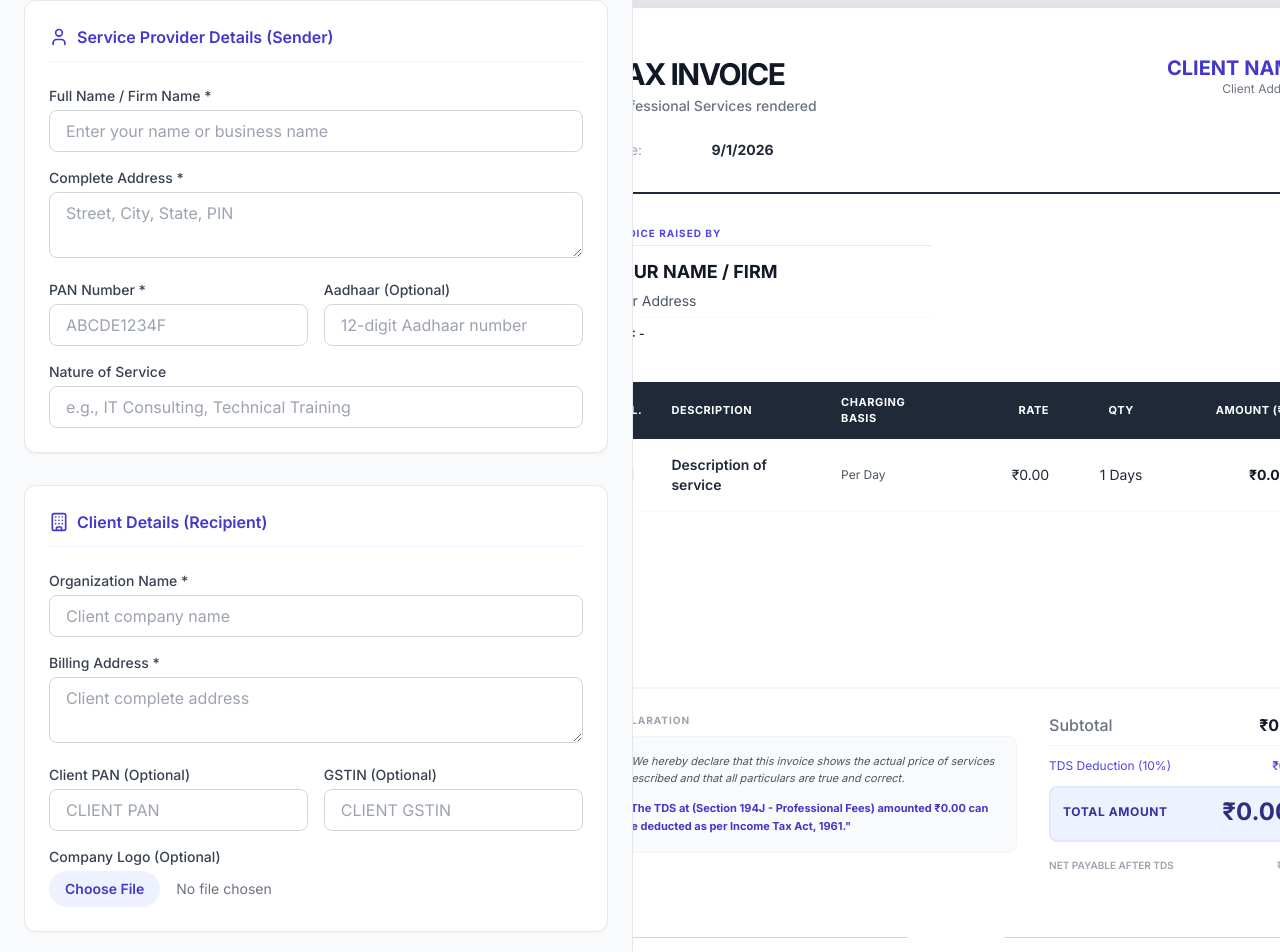
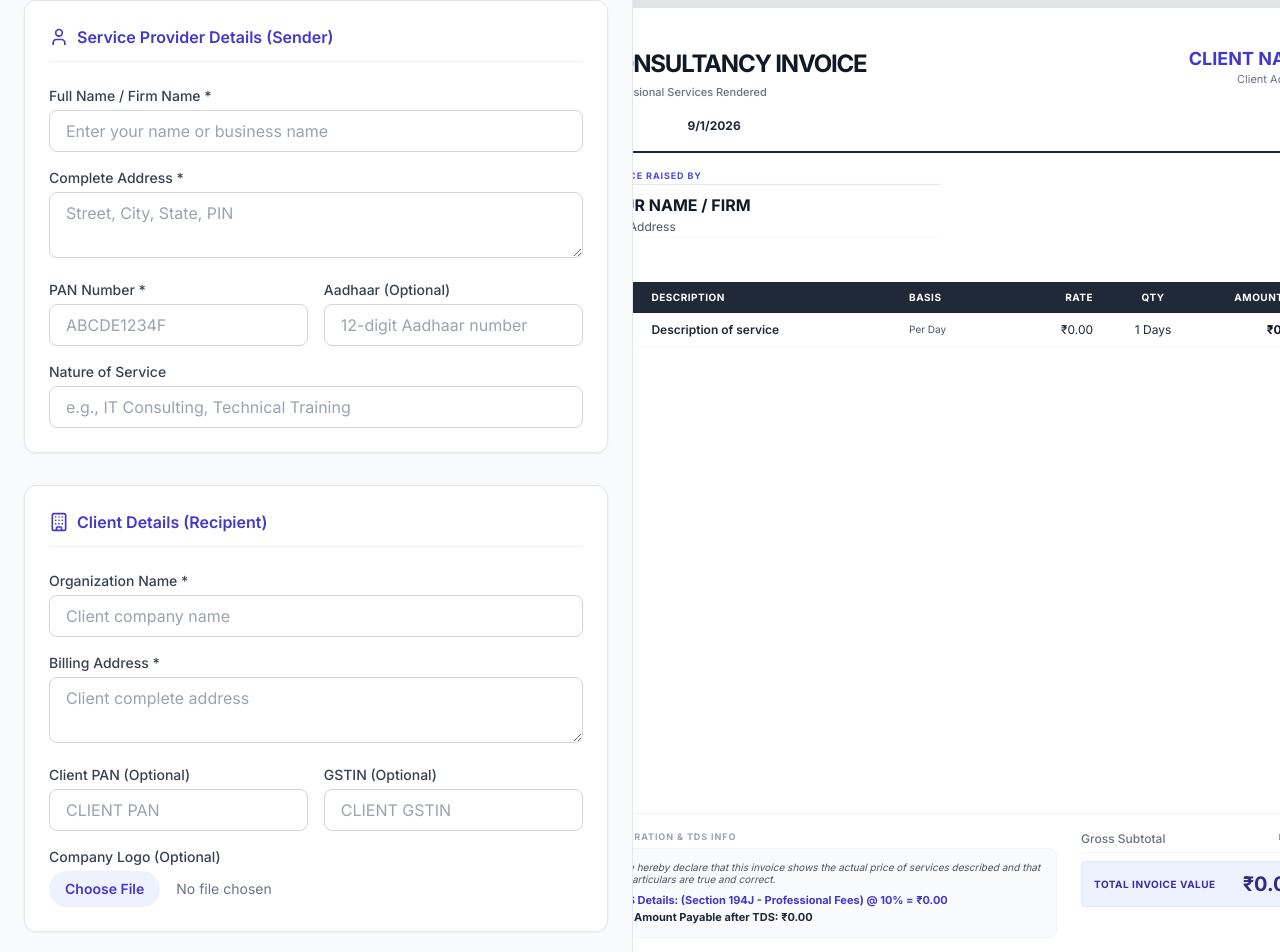
Before and after one commit to bibinjacobm/InvoiceGenPro, a React (Vite) app: page / in a window 1280 px wide. Shown: the part 101-1053 px from the top of the page. Built offline with nearby package versions, Linux system fonts and the light colour scheme.

Commit message:
Update InvoicePreview.tsx

```diff
--- a/components/InvoicePreview.tsx
+++ b/components/InvoicePreview.tsx
@@ -29,60 +29,60 @@ const InvoicePreview: React.FC<PreviewProps> = ({ data, subtotal, tdsRate, tdsAm
 
   return (
     <div className={`bg-white shadow-lg mx-auto ${isPrintMode ? 'w-full min-h-screen' : 'w-[210mm] aspect-[1/1.41] p-12'} overflow-hidden flex flex-col`} style={{
-      padding: isPrintMode ? '10mm 15mm' : '3rem',
+      padding: isPrintMode ? '10mm 12mm' : '2.5rem',
       boxSizing: 'border-box'
     }}>
       {/* Header */}
-      <div className="flex justify-between items-start border-b-2 border-gray-800 pb-8 mb-8">
+      <div className="flex justify-between items-start border-b-2 border-gray-800 pb-4 mb-4">
         <div className="flex-1">
-          <h1 className="text-3xl font-black text-gray-900 mb-1 uppercase tracking-tighter">Tax Invoice</h1>
-          <p className="text-gray-500 font-medium text-sm">Professional Services rendered</p>
+          <h1 className="text-2xl font-black text-gray-900 mb-1 uppercase tracking-tighter">Consultancy Invoice</h1>
+          <p className="text-gray-500 font-medium text-[11px]">Professional Services Rendered</p>
 
-          <div className="mt-6 space-y-1">
+          <div className="mt-4 space-y-0.5">
             {data.invoiceNumber && (
-              <div className="flex gap-2 text-sm">
-                <span className="text-gray-400 w-24">Invoice No:</span>
+              <div className="flex gap-2 text-[12px]">
+                <span className="text-gray-400 w-20">Invoice No:</span>
                 <span className="font-bold text-gray-800">{data.invoiceNumber}</span>
               </div>
             )}
-            <div className="flex gap-2 text-sm">
-              <span className="text-gray-400 w-24">Date:</span>
+            <div className="flex gap-2 text-[12px]">
+              <span className="text-gray-400 w-20">Date:</span>
               <span className="font-bold text-gray-800">{new Date(data.invoiceDate).toLocaleDateString('en-IN')}</span>
             </div>
             {data.placeOfIssue && (
-              <div className="flex gap-2 text-sm">
-                <span className="text-gray-400 w-24">Place:</span>
+              <div className="flex gap-2 text-[12px]">
+                <span className="text-gray-400 w-20">Place:</span>
                 <span className="font-bold text-gray-800 uppercase">{data.placeOfIssue}</span>
               </div>
             )}
           </div>
         </div>
-        <div className="flex flex-col items-end text-right min-w-[200px]">
+        <div className="flex flex-col items-end text-right min-w-[180px]">
           {data.logoUrl && (
-            <img src={data.logoUrl} alt="Company Logo" className="h-16 w-auto object-contain mb-4" />
+            <img src={data.logoUrl} alt="Company Logo" className="h-12 w-auto object-contain mb-3" />
           )}
-          <h2 className="text-xl font-bold text-indigo-700 leading-tight">{data.clientName || 'CLIENT NAME'}</h2>
-          <p className="text-xs text-gray-500 max-w-[250px] whitespace-pre-wrap">{data.clientAddress || 'Client Address'}</p>
+          <h2 className="text-lg font-bold text-indigo-700 leading-tight">{data.clientName || 'CLIENT NAME'}</h2>
+          <p className="text-[11px] text-gray-500 max-w-[220px] whitespace-pre-wrap">{data.clientAddress || 'Client Address'}</p>
           {data.clientPan && (
-            <p className="text-xs text-gray-800 font-semibold mt-2 uppercase">PAN: {data.clientPan}</p>
+            <p className="text-[11px] text-gray-800 font-semibold mt-1 uppercase">PAN: {data.clientPan}</p>
           )}
           {data.clientGstin && (
-            <p className="text-xs text-gray-800 font-semibold uppercase">GSTIN: {data.clientGstin}</p>
+            <p className="text-[11px] text-gray-800 font-semibold uppercase">GSTIN: {data.clientGstin}</p>
           )}
         </div>
       </div>
 
       {/* Raised By Section */}
-      <div className="grid grid-cols-2 gap-12 mb-10">
+      <div className="grid grid-cols-2 gap-8 mb-6">
         <div>
-          <h3 className="text-[10px] font-bold text-indigo-600 uppercase tracking-widest mb-3 border-b border-indigo-100 pb-1">Invoice Raised By</h3>
-          <div className="space-y-1">
-            <p className="font-bold text-gray-900 text-lg uppercase">{data.providerName || 'YOUR NAME / FIRM'}</p>
-            <p className="text-sm text-gray-600 whitespace-pre-wrap leading-relaxed">{data.providerAddress || 'Your Address'}</p>
-            <div className="mt-4 pt-2 space-y-0.5 border-t border-gray-50">
-              <p className="text-xs font-semibold text-gray-800 uppercase">PAN: {data.providerPan || '-'}</p>
-              {data.providerAadhaar && <p className="text-xs text-gray-600">Aadhaar: {data.providerAadhaar}</p>}
-              {data.natureOfService && <p className="text-xs text-indigo-600 italic">Nature of Service: {data.natureOfService}</p>}
+          <h3 className="text-[9px] font-bold text-indigo-600 uppercase tracking-widest mb-2 border-b border-indigo-100 pb-0.5">Invoice Raised By</h3>
+          <div className="space-y-0.5">
+            <p className="font-bold text-gray-900 text-base uppercase">{data.providerName || 'YOUR NAME / FIRM'}</p>
+            <p className="text-[12px] text-gray-600 whitespace-pre-wrap leading-tight">{data.providerAddress || 'Your Address'}</p>
+            <div className="mt-2 pt-1 space-y-0.5 border-t border-gray-50">
+              <p className="text-[11px] font-semibold text-gray-800 uppercase">PAN: {data.providerPan || '-'}</p>
+              {data.providerAadhaar && <p className="text-[11px] text-gray-600">Aadhaar: {data.providerAadhaar}</p>}
+              {data.natureOfService && <p className="text-[11px] text-indigo-600 italic">Nature of Service: {data.natureOfService}</p>}
             </div>
           </div>
         </div>
@@ -92,28 +92,28 @@ const InvoicePreview: React.FC<PreviewProps> = ({ data, subtotal, tdsRate, tdsAm
       <div className="flex-1">
         <table className="w-full text-left table-fixed">
           <thead>
-            <tr className="bg-gray-800 text-white text-[11px] font-bold uppercase tracking-wider">
-              <th className="px-4 py-3 rounded-l-lg w-12 text-center">Sl.</th>
-              <th className="px-4 py-3 w-auto">Description</th>
-              <th className="px-4 py-3 w-32">Charging Basis</th>
-              <th className="px-4 py-3 w-28 text-right">Rate</th>
-              <th className="px-4 py-3 w-28 text-center">Qty</th>
-              <th className="px-4 py-3 rounded-r-lg w-32 text-right">Amount (₹)</th>
+            <tr className="bg-gray-800 text-white text-[10px] font-bold uppercase tracking-wider">
+              <th className="px-3 py-2 rounded-l-md w-10 text-center">Sl.</th>
+              <th className="px-3 py-2 w-auto">Description</th>
+              <th className="px-3 py-2 w-28">Basis</th>
+              <th className="px-3 py-2 w-24 text-right">Rate</th>
+              <th className="px-3 py-2 w-24 text-center">Qty</th>
+              <th className="px-3 py-2 rounded-r-md w-28 text-right">Amount (₹)</th>
             </tr>
           </thead>
           <tbody className="divide-y divide-gray-100">
             {data.items.map((item, index) => (
-              <tr key={item.id} className="text-sm border-b border-gray-50">
-                <td className="px-4 py-4 text-gray-400 font-medium text-center">{index + 1}</td>
-                <td className="px-4 py-4 text-gray-800">
-                  <span className="font-semibold block">{item.description || 'Description of service'}</span>
+              <tr key={item.id} className="text-[12px] border-b border-gray-50">
+                <td className="px-3 py-2 text-gray-400 font-medium text-center">{index + 1}</td>
+                <td className="px-3 py-2 text-gray-800">
+                  <span className="font-semibold block leading-tight">{item.description || 'Description of service'}</span>
                 </td>
-                <td className="px-4 py-4 text-gray-600 text-xs">{item.basis}</td>
-                <td className="px-4 py-4 text-gray-800 text-right">{formatCurrency(item.rate)}</td>
-                <td className="px-4 py-4 text-gray-800 text-center">
+                <td className="px-3 py-2 text-gray-600 text-[10px]">{item.basis}</td>
+                <td className="px-3 py-2 text-gray-800 text-right">{formatCurrency(item.rate)}</td>
+                <td className="px-3 py-2 text-gray-800 text-center">
                   {item.basis === ChargingBasis.LUMP_SUM ? '' : `${item.qty} ${getBasisSuffix(item.basis)}`}
                 </td>
-                <td className="px-4 py-4 text-gray-900 font-bold text-right">{formatCurrency(item.amount)}</td>
+                <td className="px-3 py-2 text-gray-900 font-bold text-right">{formatCurrency(item.amount)}</td>
               </tr>
             ))}
           </tbody>
@@ -121,63 +121,62 @@ const InvoicePreview: React.FC<PreviewProps> = ({ data, subtotal, tdsRate, tdsAm
       </div>
 
       {/* Summary Footer */}
-      <div className="mt-8 border-t-2 border-gray-100 pt-6">
+      <div className="mt-4 border-t border-gray-100 pt-4">
         <div className="flex justify-between items-start">
-          <div className="flex-1 max-w-md">
-            <h4 className="text-[10px] font-bold text-gray-400 uppercase tracking-widest mb-2">Declaration</h4>
-            <div className="bg-gray-50 p-4 rounded-lg border border-gray-100">
-              <p className="text-[11px] text-gray-600 leading-relaxed italic">
+          <div className="flex-1 max-w-lg">
+            <h4 className="text-[9px] font-bold text-gray-400 uppercase tracking-widest mb-1">Declaration & TDS Info</h4>
+            <div className="bg-gray-50 p-3 rounded-lg border border-gray-100">
+              <p className="text-[10px] text-gray-600 leading-tight italic mb-2">
                 I/We hereby declare that this invoice shows the actual price of services described and that all particulars are true and correct.
               </p>
-              <p className="text-[11px] font-bold text-indigo-700 mt-3 leading-relaxed">
-                "The TDS at ({sectionLabel}) amounted {formatCurrency(tdsAmount)} can be deducted as per Income Tax Act, 1961."
-              </p>
+              <div className="space-y-1">
+                <p className="text-[11px] font-bold text-indigo-700 leading-tight">
+                  TDS Details: ({sectionLabel}) @ {tdsRate}% = {formatCurrency(tdsAmount)}
+                </p>
+                <p className="text-[11px] font-bold text-gray-800 leading-tight">
+                  Net Amount Payable after TDS: {formatCurrency(subtotal - tdsAmount)}
+                </p>
+              </div>
             </div>
           </div>
-          <div className="w-72 space-y-3 pl-8">
-            <div className="flex justify-between items-center pb-2 border-b border-gray-100">
-              <span className="text-gray-500 font-medium">Subtotal</span>
+          <div className="w-64 space-y-2 pl-6">
+            <div className="flex justify-between items-center pb-1 border-b border-gray-100 text-[12px]">
+              <span className="text-gray-500 font-medium">Gross Subtotal</span>
               <span className="font-bold text-gray-900">{formatCurrency(subtotal)}</span>
             </div>
-            <div className="flex justify-between items-center text-xs text-indigo-600">
-              <span>TDS Deduction ({tdsRate}%)</span>
-              <span className="font-medium">{formatCurrency(tdsAmount)}</span>
-            </div>
-            <div className="flex justify-between items-center pt-2 bg-indigo-50 p-3 rounded-lg border-2 border-indigo-100">
-              <span className="text-indigo-800 font-bold uppercase tracking-wider text-xs">Total Amount</span>
-              <span className="text-2xl font-black text-indigo-900">{formatCurrency(subtotal)}</span>
-            </div>
-            <div className="flex justify-between items-center text-[10px] text-gray-400 font-semibold uppercase pt-1">
-              <span>Net Payable after TDS</span>
-              <span>{formatCurrency(subtotal - tdsAmount)}</span>
+            <div className="flex justify-between items-center bg-indigo-50 px-3 py-2 rounded border border-indigo-100">
+              <span className="text-indigo-800 font-bold uppercase tracking-wider text-[10px]">Total Invoice Value</span>
+              <span className="text-xl font-black text-indigo-900">{formatCurrency(subtotal)}</span>
             </div>
           </div>
         </div>
 
         {/* Signature Area */}
-        <div className="mt-16 grid grid-cols-2 gap-24">
+        <div className="mt-12 grid grid-cols-2 gap-16">
           <div className="text-center">
-            <div className="border-t border-gray-300 pt-2 h-20 flex flex-col justify-end">
-              <p className="text-[10px] text-gray-400 mb-1">This invoice may be signed after printing</p>
-              <p className="text-sm font-bold text-gray-800 uppercase tracking-tighter truncate">
+            <div className="border-t border-gray-300 pt-1 h-14 flex flex-col justify-end">
+              <p className="text-[9px] text-gray-400 mb-0.5 italic">Authorised Signature</p>
+              <p className="text-[12px] font-bold text-gray-800 uppercase tracking-tighter truncate">
                 {data.providerName || 'Service Provider'}
               </p>
-              <p className="text-[10px] text-gray-500 uppercase tracking-widest mt-1">(Authorised Signatory)</p>
             </div>
           </div>
           <div className="text-center">
-            <div className="border-t border-gray-300 pt-2 h-20 flex flex-col justify-end">
-              <p className="text-sm font-bold text-gray-800 uppercase tracking-tighter truncate">
+            <div className="border-t border-gray-300 pt-1 h-14 flex flex-col justify-end">
+              <p className="text-[12px] font-bold text-gray-800 uppercase tracking-tighter truncate">
                 {data.authorizedSignatory || 'For Client'}
               </p>
-              <p className="text-[10px] text-gray-500 uppercase tracking-widest mt-1">(Authorised Signatory)</p>
+              <p className="text-[9px] text-gray-500 uppercase tracking-widest mt-0.5">(Authorised Signatory)</p>
             </div>
           </div>
         </div>
 
-        <div className="mt-8 pt-4 border-t border-gray-50 text-center">
-          <p className="text-[9px] text-gray-400 font-medium uppercase tracking-widest">
-            Generated via Invoice Gen Pro • Indian Income Tax Act 1961 Compliant • Original Copy
+        <div className="mt-6 pt-2 border-t border-gray-50 flex justify-between items-center">
+          <p className="text-[8px] text-gray-400 font-medium uppercase tracking-widest">
+            Generated via Invoice Gen Pro • Professional Document • Original Copy
+          </p>
+          <p className="text-[8px] text-gray-300 italic">
+            creator: bibin jacob
           </p>
         </div>
       </div>
```
